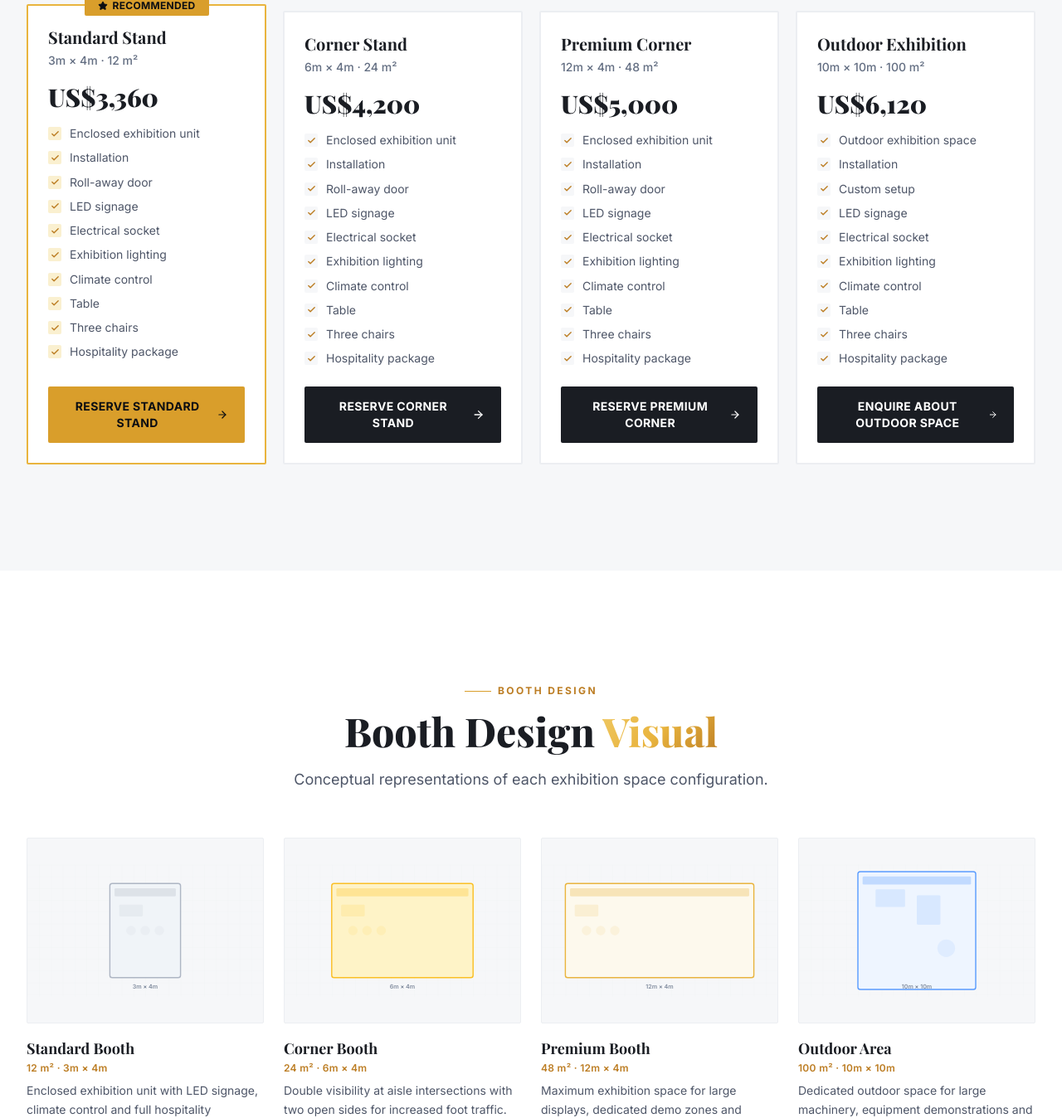
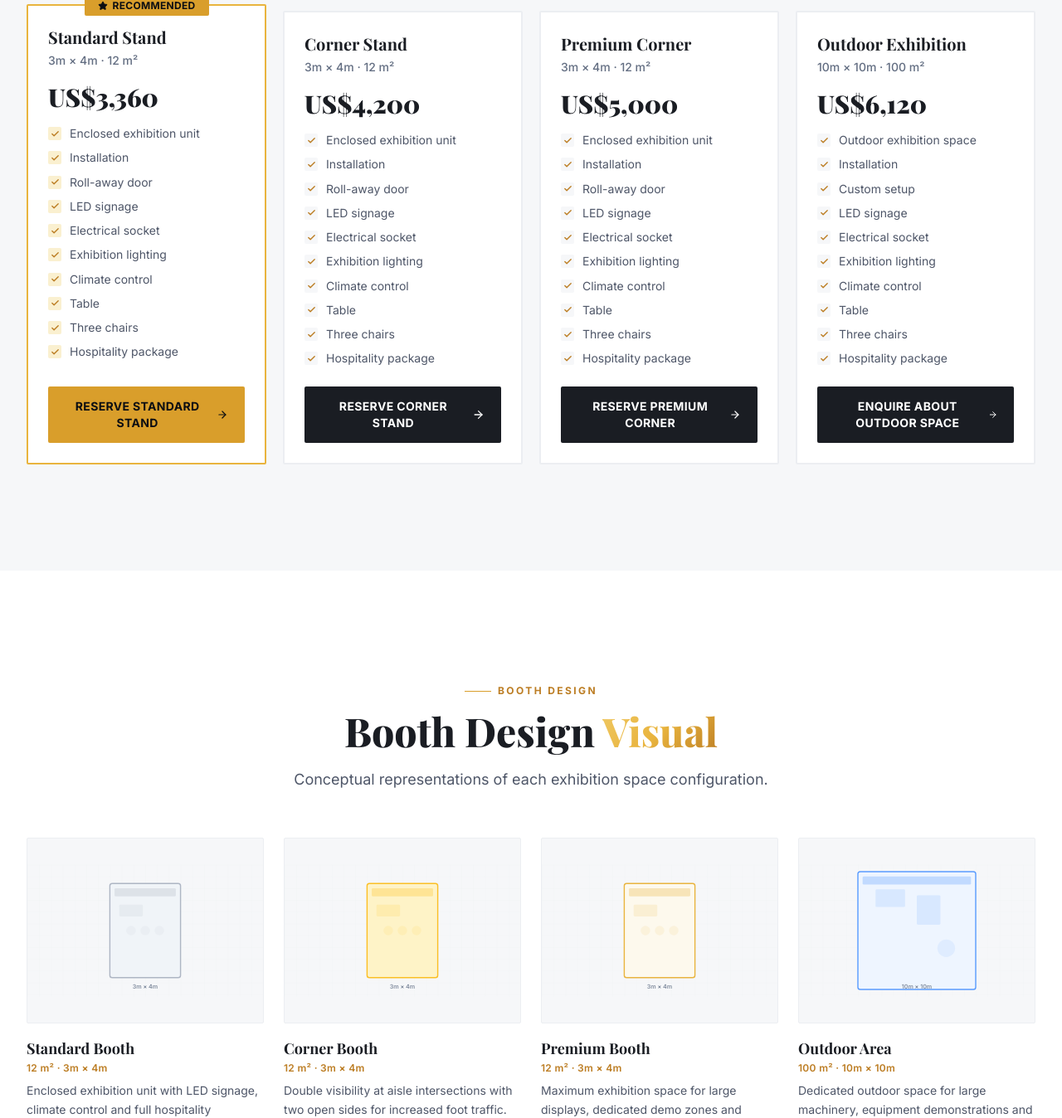
Before and after one commit to kishoremk05/gegd-ghana-fund-2027, a React (Vite) app: page / in a window 1280 px wide. Shown: the part 8060-9408 px from the top of the page at 83% size. Built offline with nearby package versions, Linux system fonts and the light colour scheme; no server answers; the database is empty.

Commit message:
feat: add booth design component with configuration details and exhibition data structures

```diff
--- a/src/components/sections/BoothDesign.tsx
+++ b/src/components/sections/BoothDesign.tsx
@@ -10,13 +10,13 @@ const BOOTHS = [
   },
   {
     name: 'Corner Booth',
-    size: '24 m² · 6m × 4m',
+    size: '12 m² · 3m × 4m',
     description: 'Double visibility at aisle intersections with two open sides for increased foot traffic.',
     visual: 'corner' as const,
   },
   {
     name: 'Premium Booth',
-    size: '48 m² · 12m × 4m',
+    size: '12 m² · 3m × 4m',
     description: 'Maximum exhibition space for large displays, dedicated demo zones and premium positioning.',
     visual: 'premium' as const,
   },
@@ -31,8 +31,8 @@ const BOOTHS = [
 function BoothVisual({ type }: { type: 'standard' | 'corner' | 'premium' | 'outdoor' }) {
   const configs = {
     standard: { w: 120, h: 160, color: '#f0f4f8', stroke: '#aeb6c4', label: '3m × 4m' },
-    corner: { w: 240, h: 160, color: '#fef3c7', stroke: '#fbbf24', label: '6m × 4m' },
-    premium: { w: 320, h: 160, color: '#fdf9ed', stroke: '#e9b43e', label: '12m × 4m' },
+    corner: { w: 120, h: 160, color: '#fef3c7', stroke: '#fbbf24', label: '3m × 4m' },
+    premium: { w: 120, h: 160, color: '#fdf9ed', stroke: '#e9b43e', label: '3m × 4m' },
     outdoor: { w: 200, h: 200, color: '#eef5ff', stroke: '#599cff', label: '10m × 10m' },
   };
   const c = configs[type];
@@ -110,9 +110,16 @@ export function BoothDesign() {
         </div>
 
         <Reveal delay={200} className="mt-10 text-center">
-          <span className="inline-block text-xs text-ink-500 font-medium tracking-wider uppercase bg-ink-50 px-4 py-2 rounded-sm border border-ink-100">
+          <span className="inline-block text-xs text-ink-500 font-medium tracking-wider uppercase bg-ink-50 px-4 py-2 rounded-sm border border-ink-100 mb-4">
             Artist's Impression — GEGD 2027
           </span>
+          <div className="rounded overflow-hidden shadow-md border border-ink-100 max-w-3xl mx-auto">
+            <img
+              src="/src/assets/stadium-exhibition.jpg"
+              alt="Artist impression of the GEGD 2027 stadium exhibition layout"
+              className="w-full h-auto object-cover"
+            />
+          </div>
         </Reveal>
       </div>
     </section>
--- a/src/data/content.ts
+++ b/src/data/content.ts
@@ -105,8 +105,8 @@ export const STAND_PACKAGES: StandPackage[] = [
   },
   {
     name: 'Corner Stand',
-    size: '24 m²',
-    dimensions: '6m × 4m',
+    size: '12 m²',
+    dimensions: '3m × 4m',
     price: 'US$4,200',
     buttonText: 'Reserve Corner Stand',
     features: [
@@ -117,8 +117,8 @@ export const STAND_PACKAGES: StandPackage[] = [
   },
   {
     name: 'Premium Corner',
-    size: '48 m²',
-    dimensions: '12m × 4m',
+    size: '12 m²',
+    dimensions: '3m × 4m',
     price: 'US$5,000',
     buttonText: 'Reserve Premium Corner',
     features: [
@@ -189,8 +189,8 @@ export const FAQS: FAQItem[] = [
   { question: 'What is GEGD 2027?', answer: 'GEGD 2027 — the Ghana Economic Growth & Development Week — is a premier exhibition marketplace taking place from 16 to 23 January 2027 in Accra, Ghana. It brings manufacturers, producers, technology companies, exporters, investors, financial institutions, governments, distributors, buyers and professional service providers together in one of Africa\'s most commercially focused economic development programmes.' },
   { question: 'Is GEGD 2027 an exhibition or a trade fair?', answer: 'GEGD 2027 is more than an exhibition — it is a marketplace for business. It is designed to turn exhibition participation into commercial opportunity: display products, demonstrate technology, meet buyers, negotiate supply contracts, secure orders, appoint distributors, identify export markets, meet investors and establish strategic partnerships.' },
   { question: 'What is the standard stand size?', answer: 'The standard stand is 12 m² (3m × 4m), priced at US$3,360. It includes an enclosed exhibition unit with installation, LED signage, electrical socket, exhibition lighting, climate control, furniture and a hospitality package.' },
-  { question: 'What is the corner stand size?', answer: 'The corner stand is 24 m², priced at US$4,200. It offers enhanced visibility at aisle intersections and includes all standard stand features.' },
-  { question: 'What is the Premium Corner size?', answer: 'The Premium Corner stand is 48 m², priced at US$5,000. It provides maximum exhibition space and visibility for larger displays and demonstrations.' },
+  { question: 'What is the corner stand size?', answer: 'The corner stand is 12 m² (3m × 4m), priced at US$4,200. It offers enhanced visibility at aisle intersections and includes all standard stand features.' },
+  { question: 'What is the Premium Corner size?', answer: 'The Premium Corner stand is 12 m² (3m × 4m), priced at US$5,000. It provides maximum exhibition space and visibility for larger displays and demonstrations.' },
   { question: 'What is the outdoor stand size?', answer: 'The outdoor exhibition space is 100 m², priced at US$6,120. It is designed for large machinery, equipment demonstrations and outdoor displays.' },
   { question: 'Is there a multi-stand booking discount?', answer: 'Yes. If you book multiple stands together, the most expensive stand is charged at full price, and every additional stand receives a 10% discount off its base price.' },
   { question: 'How much is the reservation fee?', answer: 'A US$1,000 non-refundable reservation fee is required to reserve your stand. Payment of this fee does not constitute final stand allocation — stand allocation is confirmed only after the full invoice has been paid and the payment verified by the GEGD Secretariat.' },
--- a/src/data/stands.ts
+++ b/src/data/stands.ts
@@ -135,7 +135,7 @@ function makeStands(): Stand[] {
             number,
             label: id,
             status,
-            area: status === 'premium' ? 48 : 12, // Premium = 48m² (12m x 4m)
+            area: 12,
             type: status === 'premium' ? 'Premium Corner' : 'Standard Stand',
             price: status === 'premium' ? 'US$5,000' : 'US$3,360',
             industry: zone,
```
Also changed, not shown: src/assets/stadium-exhibition.jpg (added).
